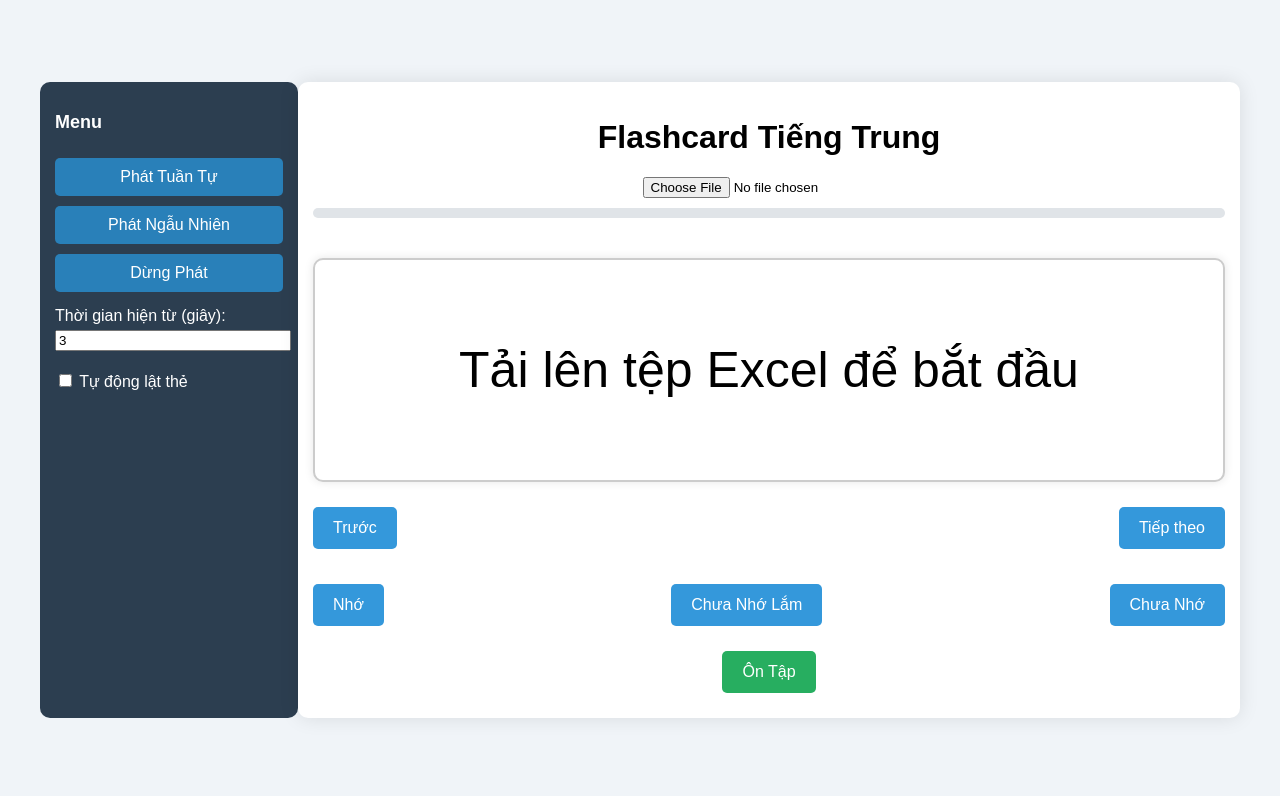
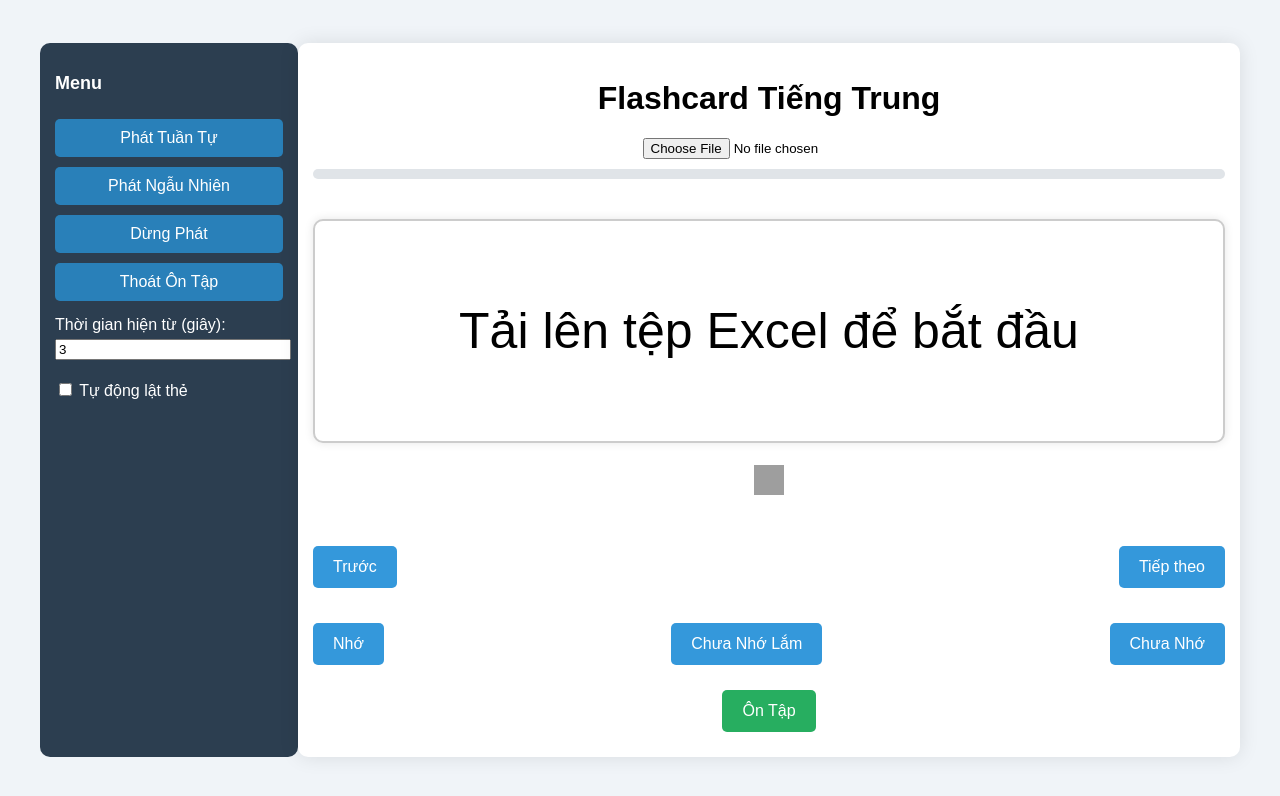
Before and after one commit to khongthuyhan/flashcard, a plain HTML site: page index.html in a window 1280 px wide. Drawn offline with Linux system fonts and the light colour scheme; grey boxes are pictures that could not be loaded; a script that the page names is missing.

Commit message:
Update index.html

```diff
--- a/index.html
+++ b/index.html
@@ -13,8 +13,9 @@
             <button onclick="startAutoPlay('sequential')">Phát Tuần Tự</button>
             <button onclick="startAutoPlay('random')">Phát Ngẫu Nhiên</button>
             <button onclick="stopAutoPlay()">Dừng Phát</button>
+            <button id="exit-review" onclick="exitReviewMode()">Thoát Ôn Tập</button>
             <label>Thời gian hiện từ (giây): <input type="number" id="display-time" value="3" min="1" /></label>
-            <label><input type="checkbox" id="auto-flip-checkbox"> Tự động lật thẻ</label>
+            <label><input type="checkbox" id="auto-flip" /> Tự động lật thẻ</label>
         </div>
         <div class="container">
             <h1>Flashcard Tiếng Trung</h1>
@@ -28,12 +29,14 @@
                     <div class="back">
                         <strong id="meaning"></strong><br>
                         <span id="note"></span><br>
-                        <span id="example"></span><br>
-                        <button id="play-sound">
-                            <img src="https://e7.pngegg.com/pngimages/303/946/png-clipart-loudspeaker-computer-icons-symbol-speaker-icon-miscellaneous-angle-thumbnail.png" alt="Speaker" style="width: 30px; height: 30px;">
-                        </button>
+                        <span id="example"></span>
                     </div>
                 </div>
+            </div>
+            <div id="play-sound-container">
+                <button id="play-sound">
+                    <img src="https://upload.wikimedia.org/wikipedia/commons/3/3d/Volume_Up_icon.svg" alt="Speaker" style="width: 30px; height: 30px;">
+                </button>
             </div>
             <div class="controls">
                 <button onclick="prevCard()">Trước</button>
@@ -46,7 +49,6 @@
             </div>
             <button class="review-button" onclick="startReview()">Ôn Tập</button>
 
-            <!-- Thêm audio player ẩn -->
             <audio id="audio-player" controls style="display: none;"></audio>
         </div>
     </div>
```
